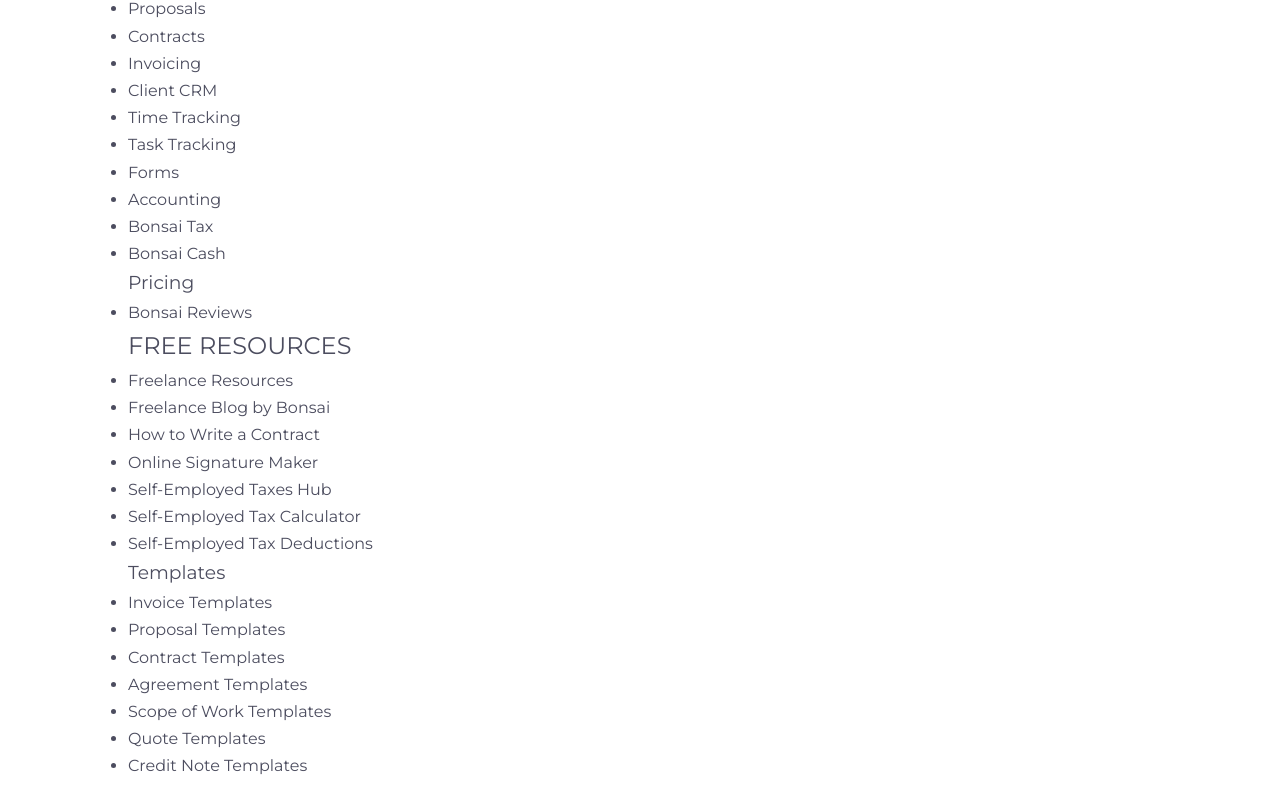
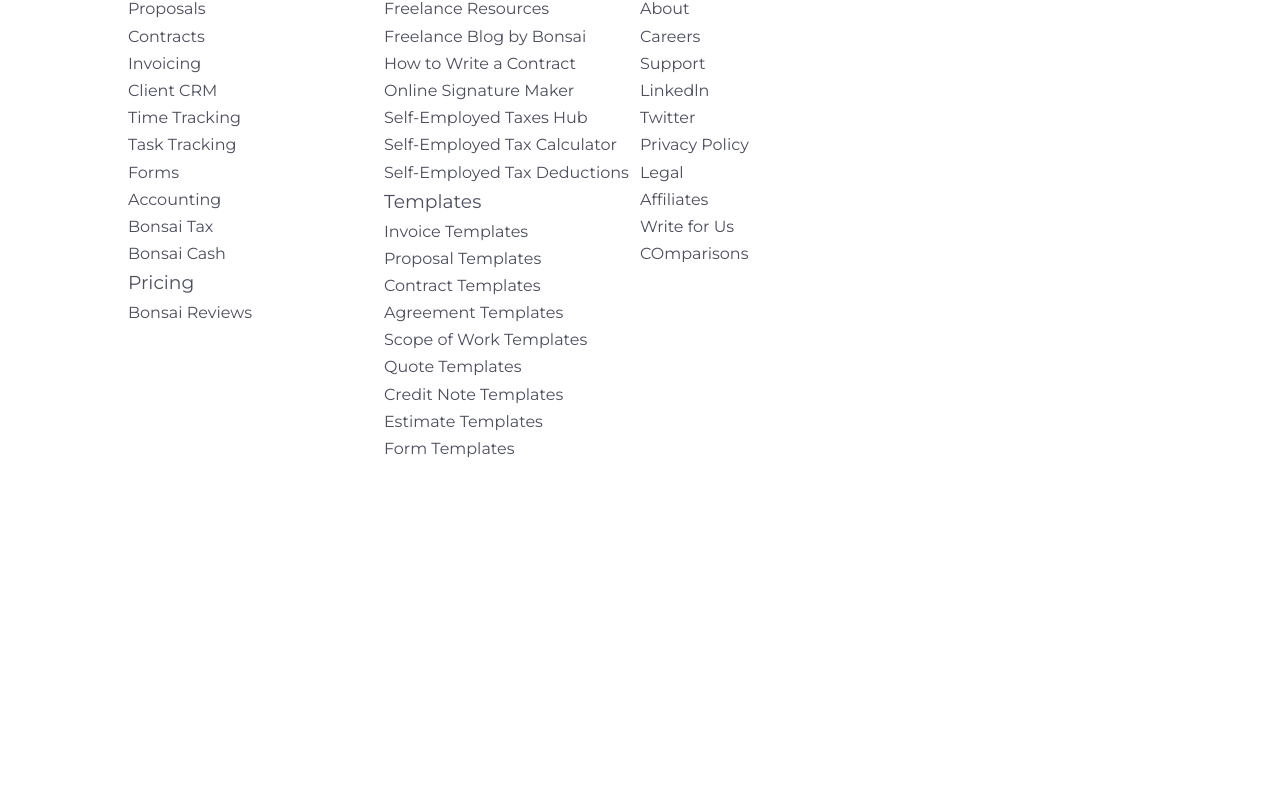
Before and after one commit to myboyblue519/bonsai-reproducton, a plain HTML site: page index.html in a window 1280 px wide. Shown: the part 2960-3746 px from the top of the page. After the commit the page ends 3422 px from the top, so only its background shows below. Drawn offline with Linux system fonts and the light colour scheme.

Commit message:
footer styling

```diff
--- a/styles/sass/style.scss
+++ b/styles/sass/style.scss
@@ -350,3 +350,16 @@
 .slider.round:before {
     border-radius: 50%;
 }
+
+footer {
+    display: flex;
+    flex-direction: row;
+
+    section {
+        width: 25%;
+
+        ul {
+            list-style: none;
+        }
+    }
+}
```
Also changed, not shown: styles/style.css.
